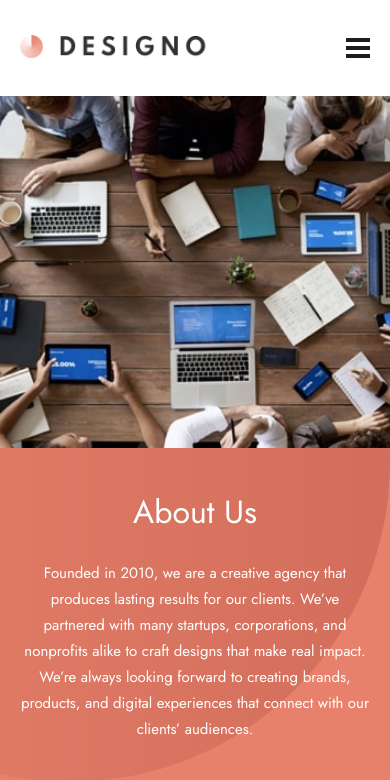
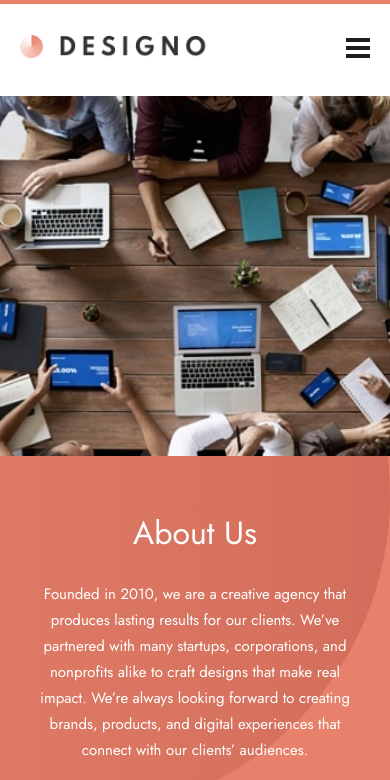
Before and after one commit to Oz996/Designo, a React (Vite) app: page /about in a window 390 px wide. Shown: the top 780 px of the page. Built offline with nearby package versions, Linux system fonts and the light colour scheme.

Commit message:
added progress bar linked to scroll with framer motion

```diff
--- a/src/components/features/about/AboutSection.tsx
+++ b/src/components/features/about/AboutSection.tsx
@@ -1,8 +1,8 @@
 const AboutSection = () => {
   return (
-    <section className="bg-peach w-full sm:h-[40rem] lg:h-[30rem] sm:rounded-2xl text-white sm:mb-36">
+    <section className="bg-peach w-full h-[45rem] sm:h-[40rem] lg:h-[30rem] sm:rounded-2xl text-white sm:mb-36">
       <div className="flex flex-col-reverse lg:flex-row h-full">
-        <div className="w-full min-w-[15rem] h-full flex flex-col justify-center gap-6 px-5 sm:px-20 max-sm:py-10 bg-about-circle-desktop bg-right-bottom bg-no-repeat overflow-auto">
+        <div className="w-full min-w-[15rem] h-full flex flex-col justify-center gap-6 px-10 sm:px-20 bg-about-circle-desktop bg-right-bottom bg-no-repeat overflow-auto">
           <h2 className="heading-mobile sm:heading-lg capitalize text-center lg:text-left">
             about us
           </h2>
@@ -14,7 +14,7 @@ const AboutSection = () => {
             and digital experiences that connect with our clients’ audiences.
           </p>
         </div>
-        <div className="bg-about-hero-mobile sm:bg-about-hero-tablet lg:bg-about-hero-desktop bg-cover bg-no-repeat lg:w-[60rem] h-[22rem] sm:h-full min-h-1/2 sm:rounded-t-2xl lg:rounded-r-2xl lg:rounded-tl-none" />
+        <div className="bg-about-hero-mobile sm:bg-about-hero-tablet lg:bg-about-hero-desktop bg-cover lg:w-[60rem] h-full min-h-1/2 sm:rounded-t-2xl lg:rounded-r-2xl lg:rounded-tl-none" />
       </div>
     </section>
   );
--- a/src/components/shared/Layout.tsx
+++ b/src/components/shared/Layout.tsx
@@ -1,10 +1,16 @@
 import Header from "./Header";
 import Footer from "./Footer";
 import { Outlet } from "react-router-dom";
+import { useScroll, motion } from "framer-motion";
 
 const Layout = () => {
+  const { scrollYProgress } = useScroll();
   return (
     <>
+      <motion.div
+        className="fixed top-0 left-0 right-0 h-1 origin-left bg-peach z-30"
+        style={{ scaleX: scrollYProgress }}
+      />
       <Header />
       <main className="container pt-24 sm:pt-32">
         <Outlet />
```
